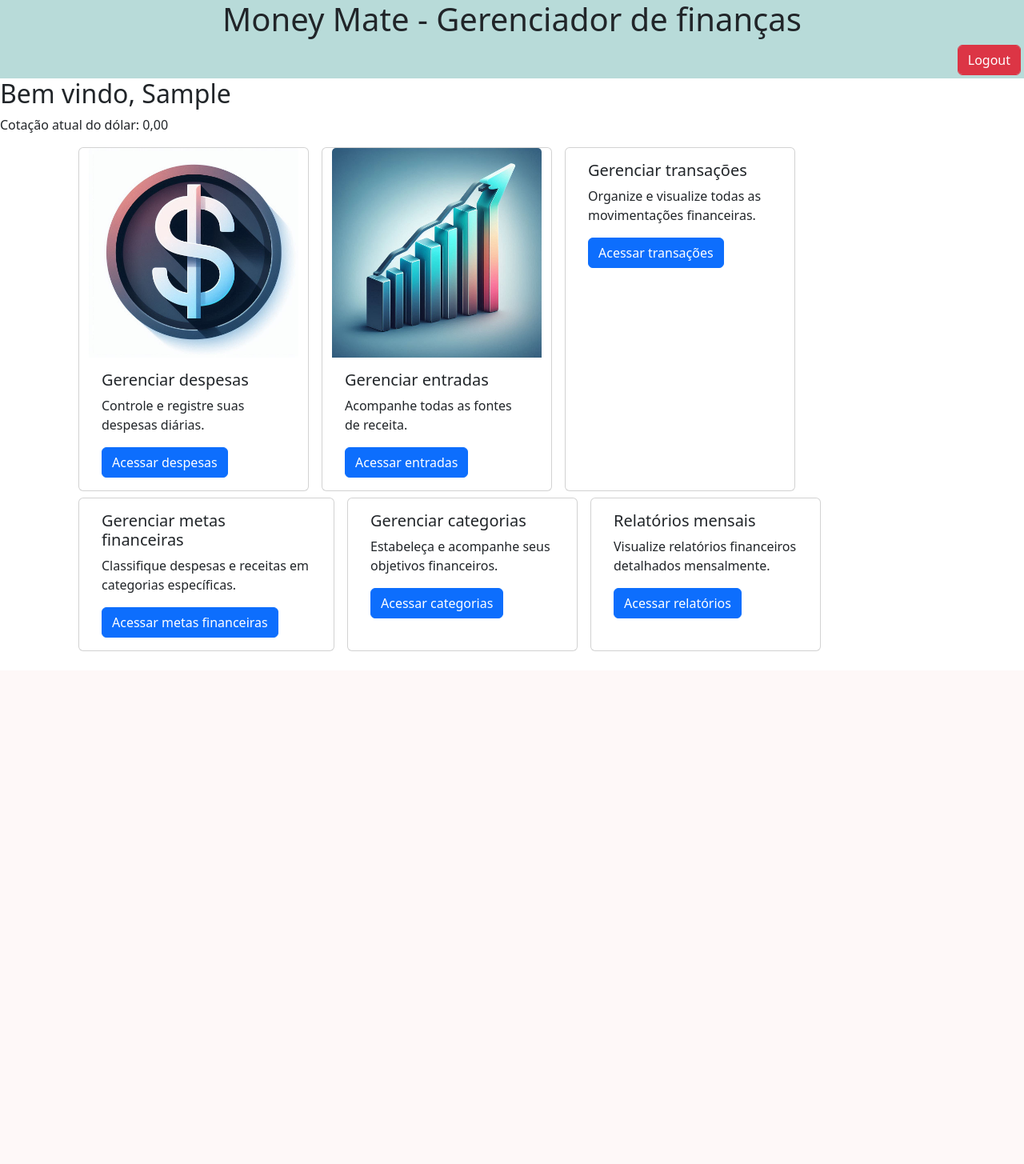
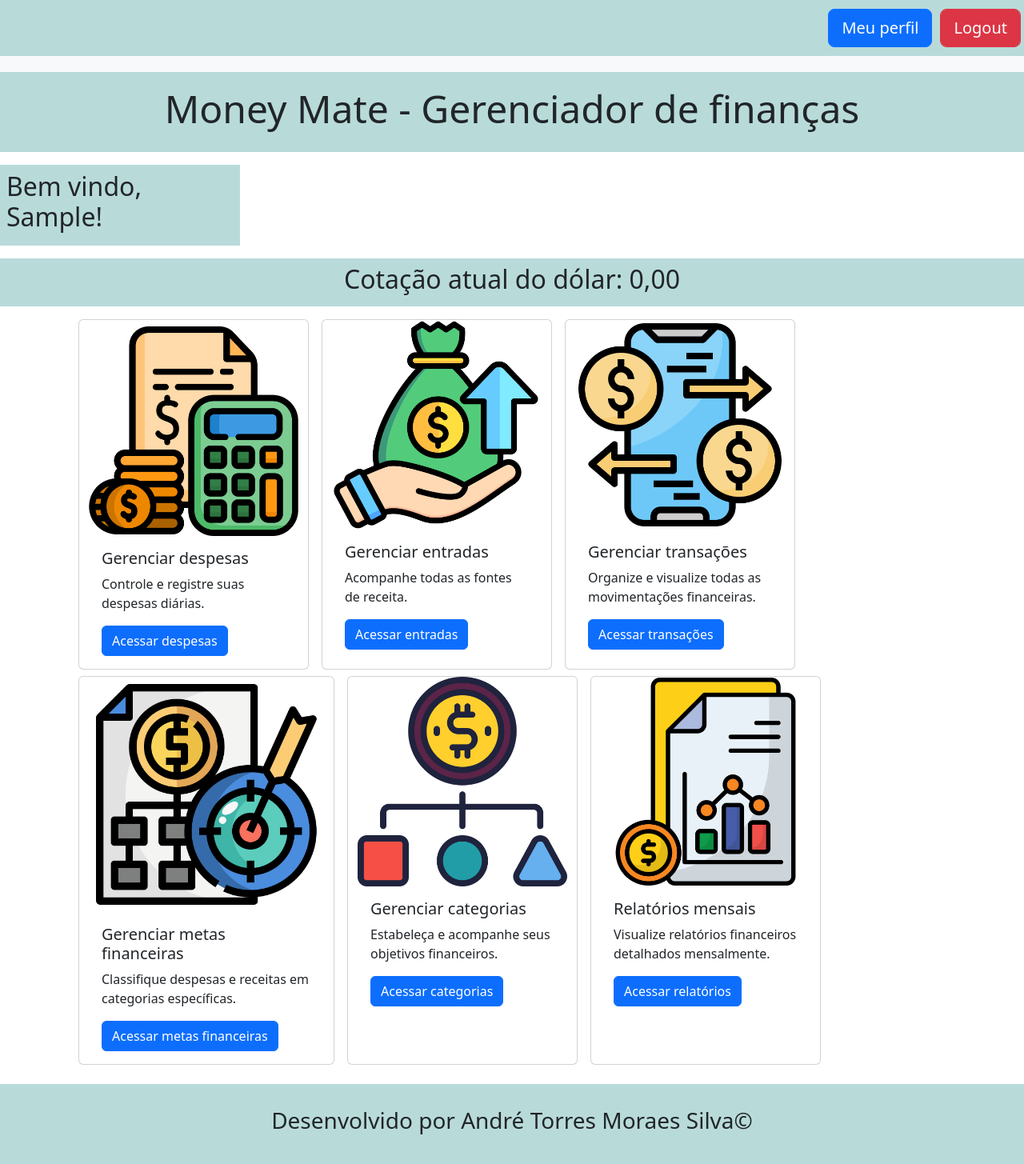
Before and after one commit to Andre-Torres21/moneymate, a Django app: page / in a window 1280 px wide. Shown: the whole page at 80% size. Before the commit the page ends 814 px from the top, so only its background shows below. Run offline with Django 5.2, Linux system fonts and the light colour scheme; the visitor is signed in with stand-in values (Sample User, id 1); data that the repository does not hold is empty.

Commit message:
Alterações no front-end

```diff
--- a/app/static/style.css
+++ b/app/static/style.css
@@ -1,9 +1,20 @@
-header {
+header, footer, .greeting-card, .dollar-exchange-rate {
     background-color: #b8dbd9;
+}
 
+h1 {
+    font-size: 3rem;
+}
+
+.dollar-exchange-rate {
+    font-size: 2rem;
 }
 
 nav {
     background-color: #586F7C;
     width: 100%;
 }
+
+footer {
+    height: 100px;
+}
--- a/app/templates/app/base.html
+++ b/app/templates/app/base.html
@@ -9,10 +9,20 @@
         <link href="https://cdn.jsdelivr.net/npm/bootstrap@5.3.3/dist/css/bootstrap.min.css" rel="stylesheet" integrity="sha384-QWTKZyjpPEjISv5WaRU9OFeRpok6YctnYmDr5pNlyT2bRjXh0JMhjY6hW+ALEwIH" crossorigin="anonymous">
         <link rel="stylesheet" href="{% static 'style.css' %}">
     </head>
-    <body>
+    <body style="height: 100vh;">
         <header class="d-flex flex-column justify-content-center align-items-center">
-            <h1 class="text-center">Money Mate - Gerenciador de finanças</h1>
-            {% block logout_index %}{% endblock %}
+                <div class="d-flex align-items-center justify-content-end" style="gap: 10px; height: 70px; width: 100%;">
+                    <a href="" class="btn btn-primary btn-lg">Meu perfil</a>
+                    <form action="{% url 'logout' %}" method="post" class="me-1">
+                        {% csrf_token %}
+                        <input type="submit" value="Logout" class="btn btn-danger btn-lg">
+                    </form>
+                </div>
+                <div class="container-fluid bg-light" style="height: 20px;"></div>
+
+                <div class="d-flex justify-content-center align-items-center" style="height: 100px; width: 100%;">
+                    <h1>Money Mate - Gerenciador de finanças</h1>
+                </div>
             {% block nav %}
                 <nav class="navbar navbar-expand-lg border-top border-dark d-flex justify-content-center">
                     <ul class="navbar-nav">
@@ -23,12 +33,6 @@
                         <li class="nav-item border-end border-white"><a class="nav-link text-light" href="{% url 'metas_financeiras' %}">Gerenciar metas financeiras</a></li>
                         <li class="nav-item border-end border-white"><a class="nav-link text-light" href="{% url 'categorias' %}">Gerenciar categorias</a></li>
                         <li class="nav-item border-end border-white"><a class="nav-link text-light" href="{% url 'relatorio_mensal' %}">Consultar relatórios mensais</a></li>
-                        <li class="nav-item ">
-                            <form action="{% url 'logout' %}" method="post">
-                                {% csrf_token %}
-                                <input type="submit" value="Logout" class="nav-link text-light">
-                            </form>
-                        </li>
                     </ul>
                 </nav>
             {% endblock %}
@@ -36,28 +40,6 @@
 
         <main>
             {% block index %}{% endblock %}
-            {% block table %}
-                <h2 class="mt-2 mb-3 text-center">{% block table_title %}{% endblock %}</h2>
-                <table class="table table-striped table-hover">
-                    <thead>
-                        <tr>
-                            {% block table_header %}{% endblock %}
-                            {% for field_name in field_names %}
-                                <th>{{ field_name }}</th>
-                            {% endfor %}
-                            {% block update_meta_financeira %}
-                            {% endblock %}
-                            {% block table_actions %}
-                                <th>Edição</th>
-                                <th>Exclusão</th>
-                            {% endblock %}
-                         </tr>
-                    </thead>
-                    <tbody>
-                        {% block table_content %}{% endblock %}
-                    </tbody>
-                </table>
-            {% endblock %}
 
             {% block form %}
                 <h3 class="text-center mt-3">{% block form_title %}{% endblock %}</h3>
@@ -92,8 +74,35 @@
                         </div>
                     </form>
                     {% endblock %}
+
+                    {% block table %}
+                        <h2 class="mt-2 mb-3 text-center">{% block table_title %}{% endblock %}</h2>
+                        <table class="table table-striped table-hover">
+                            <thead>
+                                <tr>
+                                    {% block table_header %}{% endblock %}
+                                    {% for field_name in field_names %}
+                                        <th>{{ field_name }}</th>
+                                    {% endfor %}
+                                    {% block update_meta_financeira %}
+                                    {% endblock %}
+                                    {% block table_actions %}
+                                        <th>Edição</th>
+                                        <th>Exclusão</th>
+                                    {% endblock %}
+                                 </tr>
+                            </thead>
+                            <tbody>
+                                {% block table_content %}{% endblock %}
+                            </tbody>
+                        </table>
+                    {% endblock %}
                 {% block cadastro %}{% endblock %}
         </main>
+
+        <footer class="d-flex justify-content-center align-items-center mt-3" style="position: relative; bottom: 0;">
+            <h3>Desenvolvido por André Torres Moraes Silva&copy;</h3>
+        </footer>
 
         <script>
             let inputs = document.querySelectorAll('input');
--- a/app/templates/app/index.html
+++ b/app/templates/app/index.html
@@ -9,23 +9,18 @@
     {% endcomment %}
 {% endblock %}
 
-{% block logout_index %}
-    <div class="container-fluid d-flex justify-content-end pe-1 pb-1">
-        <form action="{% url 'logout' %}" method="post">
-            {% csrf_token %}
-            <input type="submit" value="Logout" class="btn btn-danger">
-        </form>
+{% block index %}
+    <div class="mt-3 px-2 py-2 greeting-card" style="width: 300px;">
+        <h2>Bem vindo, {{request.user.first_name}}!</h2>
     </div>
-{% endblock %}
-
-{% block index %}
-    <h2>Bem vindo, {{request.user.first_name}}</h2>
-    <p>Cotação atual do dólar: {{ cotacao_dolar|floatformat:2 }}</p>
+    <div class="my-3  dollar-exchange-rate d-flex justify-content-center align-items-center" style="height: 60px;">
+        <h2>Cotação atual do dólar: {{ cotacao_dolar|floatformat:2 }}</h2>
+    </div>
 
     <div class="container mb-3">
         <div class="row ms-3">
             <div class="card me-3 mb-2" style="width: 18rem;">
-                <img src="{% static 'despesa.png' %}" alt="" class="card-img-top">
+                <img src="{% static 'despesa.png' %}" alt="" class="card-img-top mt-2">
                 <div class="card-body">
                     <h5 class="card-title">Gerenciar despesas</h5>
                     <p class="card-text">Controle e registre suas despesas diárias.</p>
@@ -41,6 +36,7 @@
                 </div>
             </div>
             <div class="card me-3 mb-2" style="width: 18rem;">
+                <img src="{% static 'transacao.png' %}" alt="" class="card-img-top">
                 <div class="card-body">
                     <h5 class="card-title">Gerenciar transações</h5>
                     <p class="card-text">Organize e visualize todas as movimentações financeiras.</p>
@@ -48,6 +44,7 @@
                 </div>
             </div>
             <div class="card me-3 mb-2" style="width: 20rem;">
+                <img src="{% static 'meta.png' %}" alt="" class="card-img-top">
                 <div class="card-body">
                     <h5 class="card-title">Gerenciar metas financeiras</h5>
                     <p class="card-text">Classifique despesas e receitas em categorias específicas.</p>
@@ -55,6 +52,7 @@
                 </div>
             </div>
             <div class="card me-3 mb-2" style="width: 18rem;">
+                <img src="{% static 'categoria.png' %}" alt="" class="card-img-top">
                 <div class="card-body">
                     <h5 class="card-title">Gerenciar categorias</h5>
                     <p class="card-text">Estabeleça e acompanhe seus objetivos financeiros.</p>
@@ -62,6 +60,7 @@
                 </div>
             </div>
             <div class="card me-3 mb-2" style="width: 18rem;">
+                <img src="{% static 'relatorio.png' %}" alt="" class="card-img-top">
                 <div class="card-body">
                     <h5 class="card-title">Relatórios mensais</h5>
                     <p class="card-text">Visualize relatórios financeiros detalhados mensalmente.</p>
```
Also changed, not shown: app/static/categoria.png (added), app/static/despesa.png, app/static/entrada.png, app/static/meta.png (added), app/static/relatorio.png (added), app/static/transacao.png (added), app/templates/app/cadastro.html (line endings or trailing spaces), app/templates/app/delete_despesa.html (line endings or trailing spaces), app/templates/app/delete_entrada.html (line endings or trailing spaces), app/templates/app/delete_meta_financeira.html (line endings or trailing spaces), app/templates/app/delete_transacao.html (line endings or trailing spaces), app/templates/app/login.html (line endings or trailing spaces). Lines whose indentation alone changed are shown as unchanged.
